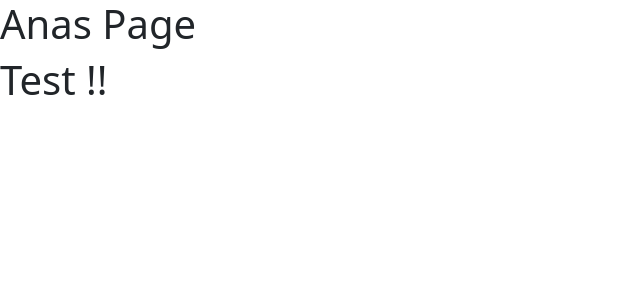
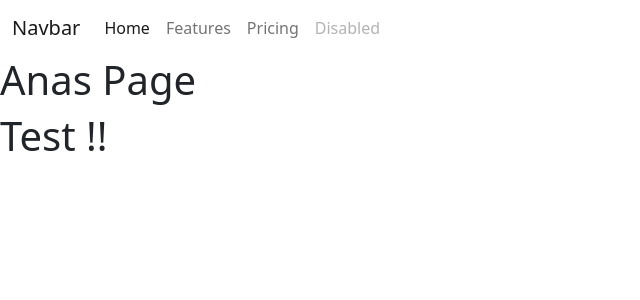
Before and after one commit to mohamadanasfattoum/flask-app, a Flask app: a page that uses src/templates/base.html in a window 1280 px wide. Shown: the top 300 px of the page, without its empty margins (0-640 px from the left). Run offline with Flask 3, Linux system fonts and the light colour scheme.

Commit message:
add navbar with bootstrap

```diff
--- a/src/templates/base.html
+++ b/src/templates/base.html
@@ -7,6 +7,32 @@
     <link href="https://cdn.jsdelivr.net/npm/bootstrap@5.2.3/dist/css/bootstrap.min.css" rel="stylesheet" integrity="sha384-rbsA2VBKQhggwzxH7pPCaAqO46MgnOM80zW1RWuH61DGLwZJEdK2Kadq2F9CUG65" crossorigin="anonymous">
   </head>
   <body>
+    <div class="mynavbar">
+        <nav class="navbar navbar-expand-lg bg-body-tertiary">
+            <div class="container-fluid">
+              <a class="navbar-brand" href="#">Navbar</a>
+              <button class="navbar-toggler" type="button" data-bs-toggle="collapse" data-bs-target="#navbarNav" aria-controls="navbarNav" aria-expanded="false" aria-label="Toggle navigation">
+                <span class="navbar-toggler-icon"></span>
+              </button>
+              <div class="collapse navbar-collapse" id="navbarNav">
+                <ul class="navbar-nav">
+                  <li class="nav-item">
+                    <a class="nav-link active" aria-current="page" href="#">Home</a>
+                  </li>
+                  <li class="nav-item">
+                    <a class="nav-link" href="#">Features</a>
+                  </li>
+                  <li class="nav-item">
+                    <a class="nav-link" href="#">Pricing</a>
+                  </li>
+                  <li class="nav-item">
+                    <a class="nav-link disabled" aria-disabled="true">Disabled</a>
+                  </li>
+                </ul>
+              </div>
+            </div>
+        </nav>
+    </div>
     <h1>Anas Page</h1>
 
     {% block content %}
```
